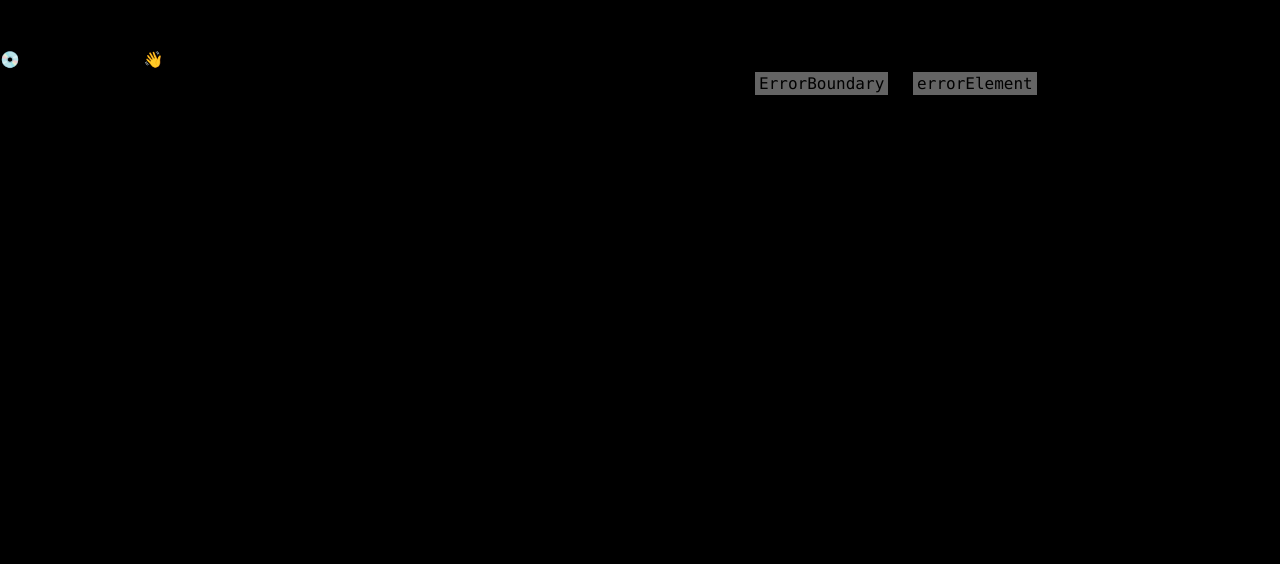
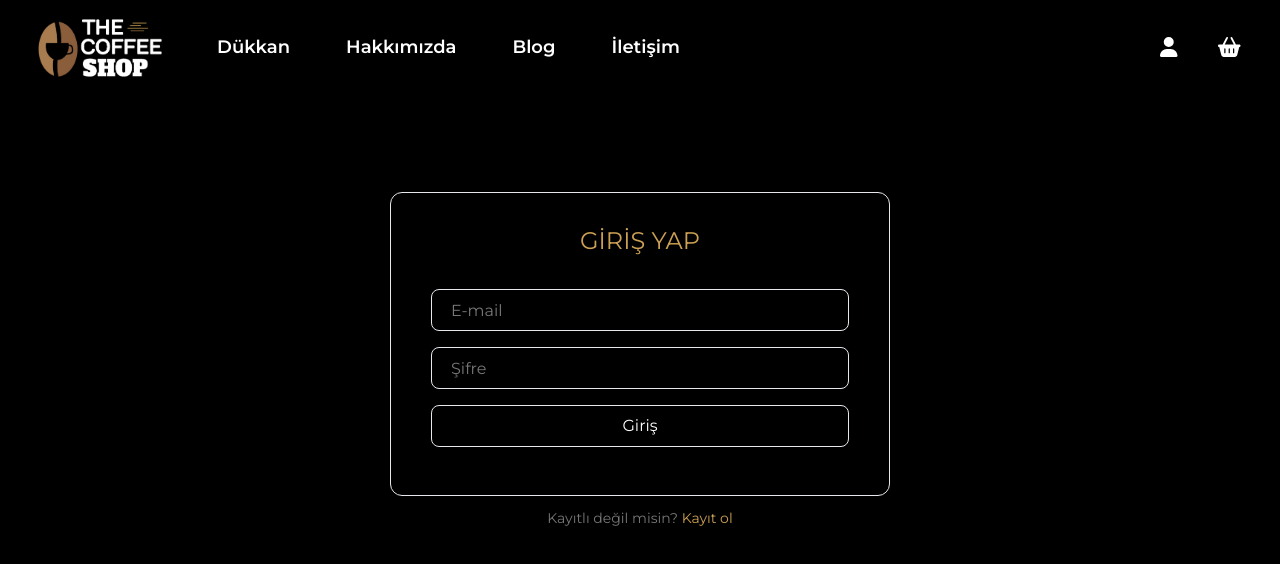
Before and after one commit to frknsprnl/coffee-shop, a React (Vite) app: page /login in a window 1280 px wide. Before the commit this address had no page. Shown: the top 564 px of the page. Built offline with nearby package versions, Linux system fonts and the light colour scheme.

Commit message:
Add: Login Page

```diff
--- a/src/layouts/Header/index.jsx
+++ b/src/layouts/Header/index.jsx
@@ -40,7 +40,7 @@ function Header() {
         </Link>
       </div>
       <div className="flex text-white mr-2 gap-2">
-        <Link to="" className="p-4 text-xl hover:text-[#cda154]">
+        <Link to="/login" className="p-4 text-xl hover:text-[#cda154]">
           <FontAwesomeIcon icon={faUser} />
         </Link>
         <Link to="" className="p-4 text-xl hover:text-[#cda154]">
--- a/src/main.jsx
+++ b/src/main.jsx
@@ -10,6 +10,7 @@ import Shop from './pages/Shop'
 import About from './pages/About'
 import Blog from './pages/Blog'
 import Contact from './pages/Contact'
+import Login from './pages/Login';
 
 const router = createBrowserRouter([
   {
@@ -32,6 +33,10 @@ const router = createBrowserRouter([
     path: "/contact",
     element: <Contact />,
   },
+  {
+    path: "/login",
+    element: <Login />,
+  },
 ]);
 
 ReactDOM.createRoot(document.getElementById('root')).render(
--- /dev/null
+++ b/src/pages/Login/index.jsx
@@ -0,0 +1,41 @@
+import React from "react";
+import Header from "../../layouts/Header";
+
+function Login() {
+  return (
+    <>
+      <Header />
+      <div className="flex flex-col items-center py-8 mt-16">
+        <div className="w-[320px] md:w-[500px] border-[1.6px] px-5 md:px-10 pb-12 rounded-xl">
+          <h1 className="text-2xl text-center text-[#cda154] py-8">GİRİŞ YAP</h1>
+          <form action="" className="flex flex-col gap-4">
+            <div className="input-field">
+              <input
+                required
+                type="text"
+                className="form-item hover:border-[#cda154] focus:border-[#cda154]"
+              />
+              <label htmlFor="">E-mail</label>
+            </div>
+            <div className="input-field">
+              <input
+                required
+                type="text"
+                className="form-item hover:border-[#cda154] focus:border-[#cda154]"
+              />
+              <label htmlFor="">Şifre</label>
+            </div>
+            <div className="w-full">
+              <button className="text-[#777] hover:text-white form-item hover:border-[#cda154] focus:border-[#cda154]">
+                Giriş
+              </button>
+            </div>
+          </form>
+        </div>
+        <span className="text-[#777] mt-3 text-sm">Kayıtlı değil misin? <a href="" className="text-[#cda154] hover:underline">Kayıt ol</a> </span>
+      </div>
+    </>
+  );
+}
+
+export default Login;
```
